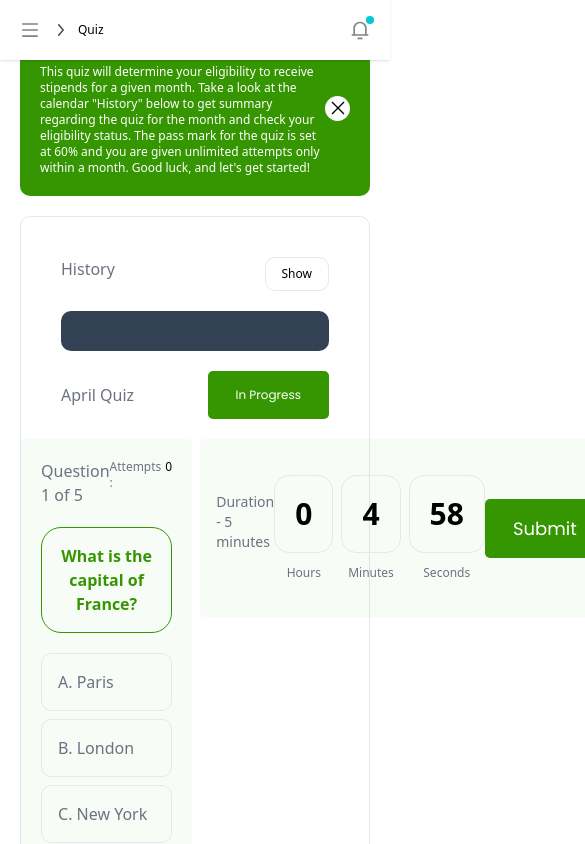
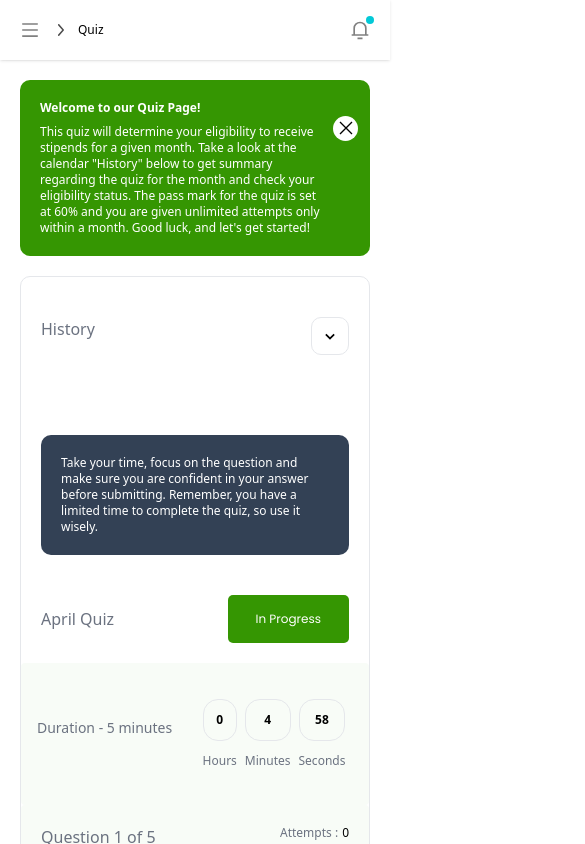
Before and after one commit to seunthegreat/FT9ja-Hero-main, a React (Vite) app: page /dashboard/quiz in a window 390 px wide. Both pictures are taken after a click on the button "Start". Shown: the top 844 px of the page, 585 px wide, since content can reach past the window. Built offline with nearby package versions, Linux system fonts and the light colour scheme.

Commit message:
responsiveness

```diff
--- a/src/components/QuestionCard.jsx
+++ b/src/components/QuestionCard.jsx
@@ -64,7 +64,7 @@ const QuestionCard = ({handleSelection, selectedChoice}) => {
   return (
     <div className='mx-5 flex flex-col'>
 
-      <div className='sm:mt-10 ss:mt-20 lg:mt-0 md:mt-0 mb-5'>
+      <div className=''>
         {showQuizTip &&
           <Tips
             title={tips.quiz.general.title}
@@ -76,15 +76,16 @@ const QuestionCard = ({handleSelection, selectedChoice}) => {
 
       <div className='flex flex-col border rounded-[10px] h-[100%]  items-center'>
 
-        <div className='flex flex-col  px-10 mt-10  w-full'>
+        <div className='flex flex-col  md:px-10 xs:px-5 mt-10  w-full'>
           <QuizCalendar />
             <Tips
               type="secondary"
-              body={ quiz == null && tips.quiz.beforeQuiz || quiz == 'completed' && tips.quiz.afterQuiz }
+              body={ quiz == null && tips.quiz.beforeQuiz || quiz == 'completed' && tips.quiz.afterQuiz
+              || quiz == 'start' && tips.quiz.quizStarted }
             />
         </div>
 
-        <div className='flex flex-col w-full px-10 my-5'>
+        <div className='flex flex-col w-full  md:px-10 xs:px-5 my-5'>
           <div className='flex flex-row  w-full items-center justify-between'>
             <div className='flex flex-row'>
               <p className={`text-ss mr-2 text-gray-500`}>{currentMonthInfo.month} Quiz </p>
@@ -142,7 +143,8 @@ const QuestionCard = ({handleSelection, selectedChoice}) => {
           )}
         </div>
 
-        <div className='flex lg:flex-row md:flex-row sm:f ss:flex-col ss:flex-col-reverse  ss:flex-col w-full ss:p-5'>
+        <div className='flex lg:flex-row md:flex-row sm:f ss:flex-col ss:flex-col-reverse ss:flex-col xs:flex-col
+          xs:flex-col-reverse w-full ss:p-5'>
 
           { quiz === 'start' && (
             <>
--- a/src/components/Quiz.jsx
+++ b/src/components/Quiz.jsx
@@ -2,6 +2,7 @@ import React, { useState } from 'react';
 import { choicesLabel } from '../constants';
 import { useStateContext } from '../context/ContextProvider';
 import handleChoiceClick from '../functions/Quiz/handleChoiceClick';
+import Button from './Button';
 
 const Quiz = () => {
 
@@ -76,6 +77,8 @@ const Quiz = () => {
           </div>
         </button>
       )}
+
+
     </div>
 
   </div>
--- a/src/components/QuizCalendar.jsx
+++ b/src/components/QuizCalendar.jsx
@@ -3,12 +3,16 @@ import { text } from '../style';
 import { useStateContext } from '../context/ContextProvider';
 import { getDateString, search } from '../functions/Quiz';
 import { months } from '../constants';
+import { BiChevronDown } from "react-icons/bi";
 
 const QuizCalendar = () => {
 
   const { showCalendar, setShowCalendar, history, setSelectedMonth, setCurrentMonthInfo,
-    quizRecord, currentMonthInfo } = useStateContext();
+    quizRecord, currentMonthInfo, screenSize } = useStateContext();
   const [eligibleMonths, setEligibleMonths] = useState([]);
+
+  const smallDevice = screenSize <= 1060 && screenSize >= 768;
+
 
   const handleCalendarToggle = () => {
     if (showCalendar) return setShowCalendar(false);
@@ -65,6 +69,8 @@ const QuizCalendar = () => {
     setSelectedMonth(item.label);
   };
 
+
+
   useEffect(()=> {
     setEligibleMonths(getEligibleMonths(history));
   },[])
@@ -73,33 +79,36 @@ const QuizCalendar = () => {
     return eligibleMonths[index].month == label && eligibleMonths[index].score >= 60 && true;
   }
   return (
-    <div>
+    <div className=''>
       <div className='flex flex-row justify-between'>
         <div className='flex flex-row'>
           <p className={`${!showCalendar ? 'text-gray-500' : 'text-black'} text-ss`}>History</p>
-          {/* <p className='text-black text-ss ml-2'>{' '}{history.length}</p> */}
         </div>
         <button
           onClick={handleCalendarToggle}
-          className='border p-2 px-4 rounded-[10px] hover:border-[#359602]'>
-          <p className={`${text.small}`}>{ showCalendar ? 'Hide' : 'Show'}</p>
+          className='border p-2 sm:px-4 xs:px-2 rounded-[10px] hover:border-[#359602]
+            flex flex-row items-center'>
+          <p className={`${text.small} hidden sm:block`}>{ showCalendar ? 'Hide' : 'Show'}</p>
+          <BiChevronDown size={20}/>
         </button>
+
       </div>
       {showCalendar && (
-        <div className='mt-5 flex w-full'>
+        <div className='mt-5 flex w-full grid md:grid-cols-12 sm:grid-cols-9 ss:grid-cols-9 xs:grid-cols-6'>
           {months.map((item, index) => (
             <button
               onClick={() => handleMonthSelection(item)}
               key={index}
-              className='flex flex-row items-center'>
+              className='flex flex-row items-center xs:mb-2 sm:mb-4 ss:mb-4'>
               <div className={`${eligibleMonths[index] ?  isEligible(item.label, index) ? 'border-2 border-[#359602]' : 'border-2 border-red-200' :
-                'border-gray-200'}
-                rounded-full w-10 h-10 items-center justify-center flex border hover:scale-105`}>
+                'border-gray-200'} rounded-full w-10 h-10 items-center justify-center
+                flex border hover:scale-105 `}>
                 <p className={`${text.small} ${currentMonthInfo.month == item.label && 'text-slate-900 font-semibold'} text-gray-500`}>{item.value}</p>
               </div>
               {(index !== (months.length - 1)) &&
                 <div className={`${eligibleMonths[index] ?  isEligible(item.label, index) ? 'border-[#359602]' : 'border-red-200' :
-                'border-gray-200'} border-b-2 sm:w-5 md:w-8`} />
+                'border-gray-200'} border-b-2 sm:w-5 md:w-full flex-1 hidden sm:block
+                 ${smallDevice && index == 8 && 'border-b-0'}`} />
               }
             </button>
           ))}
--- a/src/components/QuizTimer.jsx
+++ b/src/components/QuizTimer.jsx
@@ -77,14 +77,15 @@ const QuizTimer = () => {
 
 
   return (
-    <div className='flex-2 flex flex-col lg:w-1/4 md:w-1/4 px-2 ss:w-full'>
-    <div className='flex md:flex-col items-center justify-evenly bg-dimGreen p-4 rounded ss:flex-row'>
-      <p className={`text-sm text-gray-500 lg:mt-5 md:text-center sm:text-ss mb-3 md:w-full lg:w-full ss:w-[40%]`}>Duration - {quizDuration} minutes</p>
+    <div className='flex-2 flex flex-col lg:w-1/4 md:w-1/4 sm:ml-3 ss:w-full '>
+      <div className='flex md:flex-col items-center justify-evenly  bg-dimGreen p-4 rounded ss:flex-row'>
+        <p className={`text-sm text-gray-500 lg:mt-5 md:text-center sm:text-ss mb-3 md:w-full lg:w-full
+        ss:w-full xs:w-full`}>Duration - {quizDuration} minutes</p>
         <div className='w-full ss:[40%] flex flex-row my-5 justify-center '>
           {timerFields.map(((item, index) => (
             <div key={index} className={`flex flex-col items-center  ${index !== timerFields.length - 1 && 'mr-2'}`}>
-            <div className='flex p-5 lg:p-4 justify-center items-center rounded-[15px] lg:rounded-[20px] border'>
-              <p className={`${text.heading} font-semibold`}>
+              <div className='flex p-3 w-full justify-center items-center rounded-[15px] lg:rounded-[15px] border'>
+                <p className={`${text.subHeading} font-semibold`}>
                   {item.value == 'hours' && hours}
                   {item.value == 'minutes' && minutes}
                   {item.value == 'seconds' && seconds}
@@ -96,7 +97,7 @@ const QuizTimer = () => {
         </div>
 
 
-      <div className='flex flex-col w-full ss:w-[40%] lg:w-full'>
+        <div className='flex flex-col w-full ss:w-[40%] lg:w-full hidden ss:block'>
           <Button
             title={'Submit'}
             small
@@ -106,6 +107,18 @@ const QuizTimer = () => {
         </div>
         <ToastContainer />
       </div>
+
+      {selectedChoice.length > 0 && (
+        <div className='bg-dimGreen ss:hidden sm:hidden md:hidden lg:hidden xl:hidden sm:block
+        flex flex-col w-full p-3 xs:duration-300 xs:ease-in-out'>
+          <Button
+            title={'Submit'}
+            small
+            styles={'lg:rounded ss:rounded-[50px]'}
+            onClick={() => handleStop()}
+          />
+        </div>
+      )}
   </div>
   )
 }
--- a/src/components/Tips.jsx
+++ b/src/components/Tips.jsx
@@ -2,16 +2,19 @@ import React from 'react';
 import { GrClose } from "react-icons/gr";
 import { text } from '../style';
 
-const Tips = ({title, body, onClick, type}) => (
-  <div className={`${type ? type && 'bg-slate-700' : 'bg-[#359602]'} flex flex-row  rounded-[10px] p-5 mt-5 justify-between items-center`}>
-    <div>
+const Tips = ({title, body, onClick, type, style}) => (
+  <div className={`${style} ${type ? type && 'bg-slate-700' : 'bg-[#359602]'} flex flex-row  rounded-[10px] p-5
+    justify-between items-center sm:mt-20 ss:mt-20 lg:mt-0 md:mt-0 mb-5 xs:mt-20`}>
+    <div className='w-[95%]'>
       {title && <p className={`${text.subHeading} text-white mb-2`}>{title}</p>}
       {body && <p className={`${text.small} text-white`}>{body}</p>}
     </div>
     {type !== "secondary" && (
       <div className=''>
         <button
-          className='hover:scale-105 w-[25px] h-[25px] bg-white items-center  justify-center flex rounded-full'
+          className='hover:scale-105 w-[25px] h-[25px] bg-white  items-center
+            justify-center flex rounded-full xs:relative xs:left-2 xs:bottom-10
+            md:bottom-0 lg:bottom-0 sm:bottom-0'
           onClick={onClick}
         >
           <GrClose />
--- a/src/components/VideoTabBar.jsx
+++ b/src/components/VideoTabBar.jsx
@@ -4,15 +4,15 @@ import { tabs } from '../constants';
 
 const VideoTabBar = () => {
 
-  const { activeTab, setActiveTab } = useStateContext();
+  const { activeTab, setActiveTab, showLearningTip } = useStateContext();
 
   return (
-    <div className='mt-10 flex flex-row items-center justify-center'>
+    <div className={`${!showLearningTip && 'mt-20' } flex flex-row items-center justify-center`}>
       {tabs.map((item, index) => (
         <button
           onClick={() => setActiveTab(item.value)}
           className={`${activeTab == item.value ? 'bg-secondary' : 'bg-gray-100 opacity-80'} py-2 px-5 border-white
-          rounded-[10px] mb-2 mr-2 hover:bg-secondary`}
+          rounded-[10px] mr-2 hover:bg-secondary`}
           key={index}>
           <p className={`${activeTab == item.value ? 'font-semibold text-white' : 'font-light'} text-black
             lg:text-sm md:text-sm ss:text-ss xs:text-xs hover:text-white`}>{item.label}</p>
--- a/src/constants/index.jsx
+++ b/src/constants/index.jsx
@@ -603,6 +603,7 @@ export const tips = {
       mark for the quiz is set at 60% and you are given unlimited attempts only within a month. Good luck, and let's get started!`
     },
     beforeQuiz: 'Take a quiz and score over 60% to become eligible for your monthly stipends!',
+    quizStarted: 'Take your time, focus on the question and make sure you are confident in your answer before submitting. Remember, you have a limited time to complete the quiz, so use it wisely.',
     afterQuiz: 'Click on the calendar month to display quiz summary!',
     failedQuiz: 'You were unable to redeem your stipends due to a low score in your quiz!',
   },
--- a/src/pages/Activities.jsx
+++ b/src/pages/Activities.jsx
@@ -65,7 +65,7 @@ const Activities = () => {
           <DNavbar route={"Activities"}/>
         </div>
 
-        <div className='flex flex-col lg:px-10 xs:px-5 sm:mt-20 ss:mt-10 xs:mt-5 md:mt-0'>
+        <div className='flex flex-col lg:px-10 xs:px-5'>
 
           { showActivitiesTip &&
             <Tips
@@ -75,7 +75,9 @@ const Activities = () => {
             />
           }
 
-          <div className={`${layout.sectionItems} mt-8 md:mt-8 md:ml-0`}>
+          <div className={`${layout.sectionItems} xs:mt-0 md:mt-8 md:ml-0
+          flex lg:flex-row md:flex-row sm:f ss:flex-col ss:flex-col-reverse ss:flex-col xs:flex-col
+          xs:flex-col-reverse w-full ss:p-5`}>
             <div className='border p-5 rounded-[10px] mb-10'>
               {activities.map((item, index) => (
                 <ListCard data={item} key={index} />
--- a/src/pages/Benefit.jsx
+++ b/src/pages/Benefit.jsx
@@ -59,7 +59,7 @@ const Benefits = () => {
 
         { openPaymentHistory && <HistoryModal type='payment'/> }
 
-        <div className='flex flex-col lg:px-10 xs:px-5 sm:mt-20 ss:mt-10 xs:mt-5 md:mt-0'>
+        <div className='flex flex-col lg:px-10 xs:px-5'>
           {showBenefitsTip &&
             <Tips
               title={tips.benefits.general.title}
@@ -68,7 +68,7 @@ const Benefits = () => {
             />
           }
 
-          <div className={`${layout.sectionItems} mt-8 md:mt-8 md:ml-0`}>
+          <div className={`${layout.sectionItems} mt-0 md:mt-8 md:ml-0`}>
             <div className='border p-5 rounded-[10px] mb-10'>
               {ambassadorshipBenefits.map((item, index) => (
                 <ListCard data={item} key={index} />
--- a/src/pages/Learning.jsx
+++ b/src/pages/Learning.jsx
@@ -70,7 +70,7 @@ const Learning = () => {
           </div>
         </div>
 
-        <div className='sm:mt-5 ss:mt-20 lg:mt-0 md:mt-0 flex flex-col w-full lg:pt-0 md:pt-0 sm:pt-10 ss:pt-10 xs:pt-10 px-5'>
+        <div className='flex flex-col w-full  px-5'>
 
           { showLearningTip &&
             <Tips
@@ -80,8 +80,9 @@ const Learning = () => {
             />
           }
 
-          <VideoTabBar />
         </div>
+
+        <VideoTabBar />
 
         <Videos
           activeMenu={activeMenu}
--- a/src/pages/Quiz.jsx
+++ b/src/pages/Quiz.jsx
@@ -59,7 +59,7 @@ const Quiz = () => {
 
 
   return (
-    <div className='flex relative'>
+    <div className='flex relative w-full'>
       {activeMenu ? (
         <div className='z-20 w-72 fixed dark:bg-secondary-dark-bg bg-white'>
           <Sidebar />
```
Also changed, not shown: src/pages/Advocate.jsx (+9 -9 lines). Lines whose indentation alone changed are shown as unchanged.
